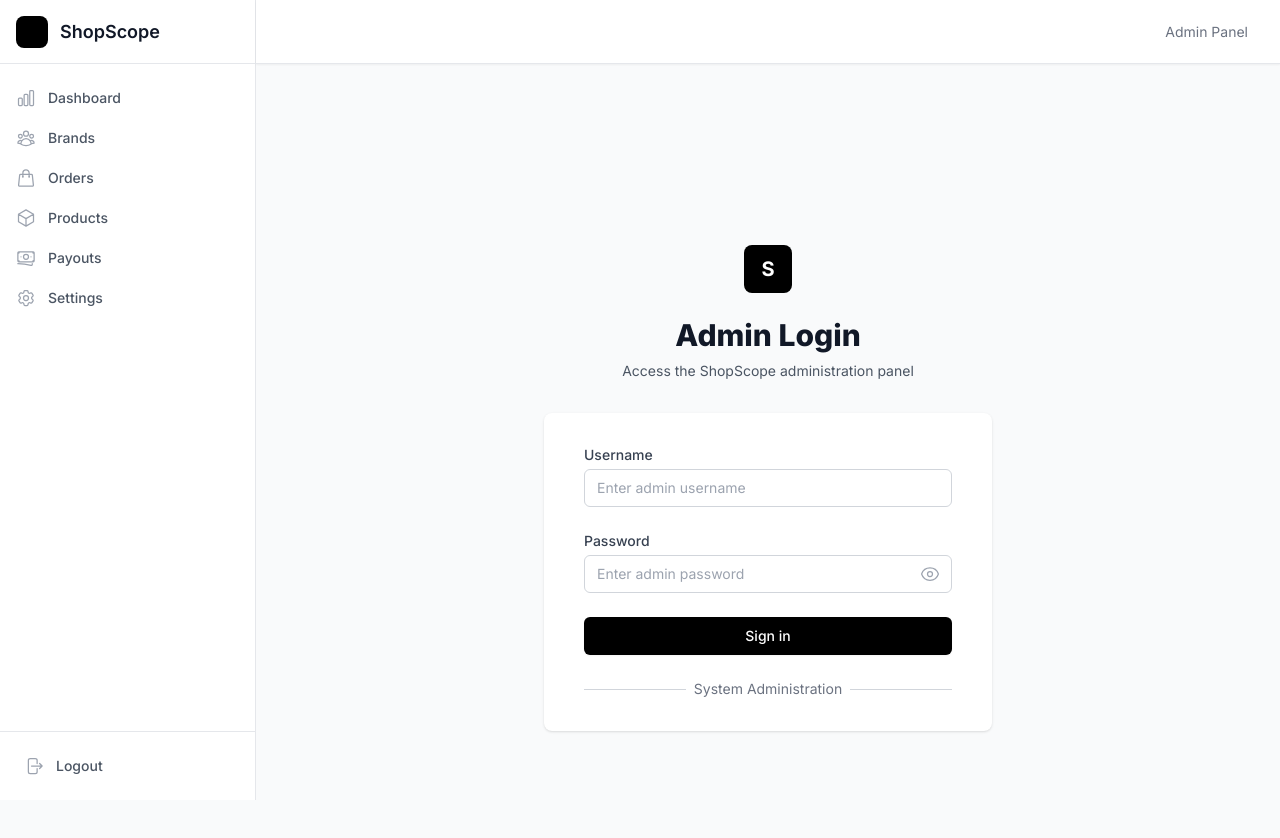
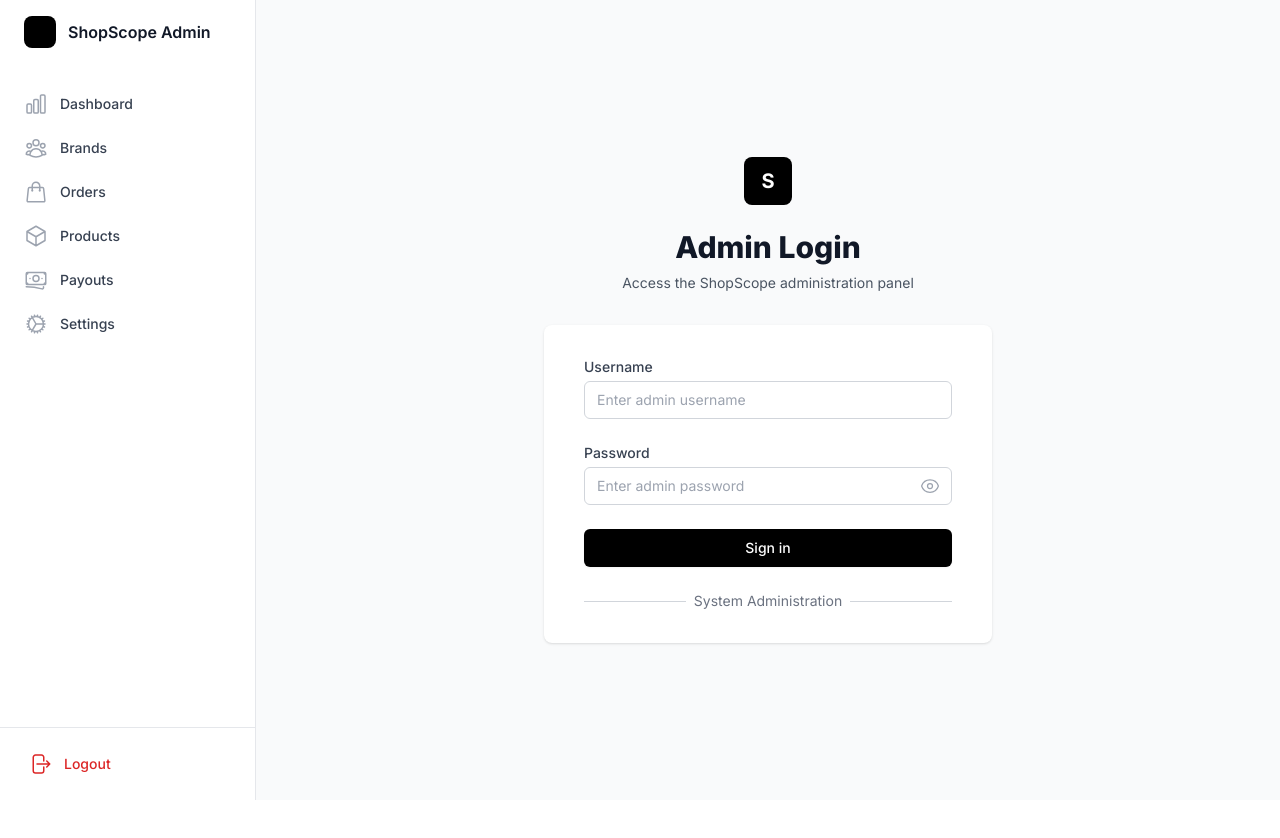
Before and after one commit to Shopscopeapp/shopscope-private, a Next.js app: page /admin/login in a window 1280 px wide. Shown: the top 838 px of the page. After the commit the page ends 800 px from the top, so only its background shows below. Built offline with nearby package versions, Linux system fonts and the light colour scheme; sample sign-in values are in the browser's storage.

Commit message:
Fix admin loading issue: add debugging and better error handling

```diff
--- a/src/app/admin/layout.tsx
+++ b/src/app/admin/layout.tsx
@@ -1,25 +1,27 @@
 'use client'
+
 import { useState, useEffect } from 'react'
-import { useRouter, usePathname } from 'next/navigation'
+import Link from 'next/link'
+import { usePathname, useRouter } from 'next/navigation'
 import {
   ChartBarIcon,
+  UserGroupIcon,
+  ShoppingBagIcon,
   CubeIcon,
-  ShoppingBagIcon,
   BanknotesIcon,
-  UserGroupIcon,
-  Cog6ToothIcon,
+  CogIcon,
   ArrowRightOnRectangleIcon,
   Bars3Icon,
   XMarkIcon
 } from '@heroicons/react/24/outline'
 
-const navigation = [
+const adminNavigation = [
   { name: 'Dashboard', href: '/admin', icon: ChartBarIcon },
   { name: 'Brands', href: '/admin/brands', icon: UserGroupIcon },
   { name: 'Orders', href: '/admin/orders', icon: ShoppingBagIcon },
   { name: 'Products', href: '/admin/products', icon: CubeIcon },
   { name: 'Payouts', href: '/admin/payouts', icon: BanknotesIcon },
-  { name: 'Settings', href: '/admin/settings', icon: Cog6ToothIcon },
+  { name: 'Settings', href: '/admin/settings', icon: CogIcon },
 ]
 
 export default function AdminLayout({
@@ -28,31 +30,41 @@ export default function AdminLayout({
   children: React.ReactNode
 }) {
   const [sidebarOpen, setSidebarOpen] = useState(false)
+  const pathname = usePathname()
+  const router = useRouter()
   const [isAuthenticated, setIsAuthenticated] = useState(false)
   const [loading, setLoading] = useState(true)
-  const router = useRouter()
-  const pathname = usePathname()
 
   useEffect(() => {
     const checkAuth = () => {
       const token = localStorage.getItem('admin_token')
+      console.log('Admin layout: checking auth, token exists:', !!token)
+
       if (!token) {
+        console.log('Admin layout: no token, redirecting to login')
         router.push('/admin/login')
         return
       }
+
+      console.log('Admin layout: token found, setting authenticated')
       setIsAuthenticated(true)
       setLoading(false)
     }
 
-    checkAuth()
+    // Add a small delay to prevent immediate redirect
+    const timer = setTimeout(checkAuth, 100)
+    return () => clearTimeout(timer)
   }, [router])
 
   const handleLogout = () => {
+    console.log('Admin layout: logging out')
     localStorage.removeItem('admin_token')
+    setIsAuthenticated(false)
     router.push('/admin/login')
   }
 
   if (loading) {
+    console.log('Admin layout: showing loading state')
     return (
       <div className="min-h-screen bg-gray-50 flex items-center justify-center">
         <div className="text-center">
@@ -64,56 +76,77 @@ export default function AdminLayout({
   }
 
   if (!isAuthenticated) {
-    return null
+    console.log('Admin layout: not authenticated, showing redirect')
+    return (
+      <div className="min-h-screen bg-gray-50 flex items-center justify-center">
+        <div className="text-center">
+          <div className="animate-spin rounded-full h-12 w-12 border-b-2 border-black mx-auto"></div>
+          <p className="mt-4 text-gray-600">Redirecting to login...</p>
+        </div>
+      </div>
+    )
   }
 
   return (
     <div className="min-h-screen bg-gray-50">
       {/* Mobile sidebar */}
-      <div className={`fixed inset-0 z-50 lg:hidden ${sidebarOpen ? 'block' : 'hidden'}`}>
-        <div className="fixed inset-0 bg-gray-600 bg-opacity-75" onClick={() => setSidebarOpen(false)} />
-        <div className="fixed inset-y-0 left-0 flex w-64 flex-col bg-white">
-          <div className="flex h-16 items-center justify-between px-4 border-b border-gray-200">
+      <div
+        className={`fixed inset-0 z-40 lg:hidden ${
+          sidebarOpen ? 'block' : 'hidden'
+        }`}
+      >
+        {/* Overlay */}
+        <div
+          className="fixed inset-0 bg-gray-600 bg-opacity-75"
+          onClick={() => setSidebarOpen(false)}
+        />
+
+        {/* Sidebar panel */}
+        <div className="fixed inset-y-0 left-0 flex w-full max-w-xs flex-col bg-white">
+          <div className="flex h-16 items-center justify-between px-6">
             <div className="flex items-center gap-3">
               <div className="w-8 h-8 bg-black rounded-lg" />
-              <span className="text-lg font-semibold text-gray-900">ShopScope</span>
+              <span className="font-semibold text-gray-900">Admin</span>
             </div>
             <button
               onClick={() => setSidebarOpen(false)}
-              className="text-gray-400 hover:text-gray-600"
+              className="text-gray-500 hover:text-gray-600 focus:outline-none focus:ring-2 focus:ring-black rounded-md"
             >
               <XMarkIcon className="h-6 w-6" />
             </button>
           </div>
-          <nav className="flex-1 space-y-1 px-2 py-4">
-            {navigation.map((item) => {
+
+          <nav className="mt-5 flex-1 space-y-1 px-3">
+            {adminNavigation.map((item) => {
               const isActive = pathname === item.href
               return (
-                <a
+                <Link
                   key={item.name}
                   href={item.href}
-                  className={`group flex items-center px-2 py-2 text-sm font-medium rounded-md ${
+                  className={`group flex items-center rounded-md px-3 py-2 text-sm font-medium ${
                     isActive
-                      ? 'bg-gray-100 text-gray-900'
-                      : 'text-gray-600 hover:bg-gray-50 hover:text-gray-900'
+                      ? 'bg-gray-100 text-black'
+                      : 'text-gray-700 hover:bg-gray-50 hover:text-black'
                   }`}
+                  onClick={() => setSidebarOpen(false)}
                 >
                   <item.icon
-                    className={`mr-3 h-5 w-5 ${
-                      isActive ? 'text-gray-500' : 'text-gray-400 group-hover:text-gray-500'
+                    className={`mr-3 h-6 w-6 flex-shrink-0 ${
+                      isActive ? 'text-black' : 'text-gray-400 group-hover:text-black'
                     }`}
                   />
                   {item.name}
-                </a>
+                </Link>
               )
             })}
           </nav>
+
           <div className="border-t border-gray-200 p-4">
             <button
               onClick={handleLogout}
-              className="flex w-full items-center px-2 py-2 text-sm font-medium text-gray-600 hover:bg-gray-50 hover:text-gray-900 rounded-md"
+              className="flex w-full items-center rounded-md px-3 py-2 text-sm font-medium text-red-600 hover:bg-red-50 hover:text-red-700"
             >
-              <ArrowRightOnRectangleIcon className="mr-3 h-5 w-5 text-gray-400" />
+              <ArrowRightOnRectangleIcon className="mr-3 h-6 w-6 flex-shrink-0" />
               Logout
             </button>
           </div>
@@ -122,42 +155,42 @@ export default function AdminLayout({
 
       {/* Desktop sidebar */}
       <div className="hidden lg:fixed lg:inset-y-0 lg:flex lg:w-64 lg:flex-col">
-        <div className="flex flex-col flex-grow bg-white border-r border-gray-200">
-          <div className="flex h-16 items-center px-4 border-b border-gray-200">
-            <div className="flex items-center gap-3">
+        <div className="flex min-h-0 flex-1 flex-col border-r border-gray-200 bg-white">
+          <div className="flex h-16 items-center gap-3 px-6">
             <div className="w-8 h-8 bg-black rounded-lg" />
-              <span className="text-lg font-semibold text-gray-900">ShopScope</span>
+            <span className="font-semibold text-gray-900">ShopScope Admin</span>
           </div>
-          </div>
-          <nav className="flex-1 space-y-1 px-2 py-4">
-            {navigation.map((item) => {
+
+          <nav className="mt-5 flex-1 space-y-1 px-3">
+            {adminNavigation.map((item) => {
               const isActive = pathname === item.href
               return (
-                <a
+                <Link
                   key={item.name}
                   href={item.href}
-                  className={`group flex items-center px-2 py-2 text-sm font-medium rounded-md ${
+                  className={`group flex items-center rounded-md px-3 py-2 text-sm font-medium ${
                     isActive
-                      ? 'bg-gray-100 text-gray-900'
-                      : 'text-gray-600 hover:bg-gray-50 hover:text-gray-900'
+                      ? 'bg-gray-100 text-black'
+                      : 'text-gray-700 hover:bg-gray-50 hover:text-black'
                   }`}
                 >
                   <item.icon
-                    className={`mr-3 h-5 w-5 ${
-                      isActive ? 'text-gray-500' : 'text-gray-400 group-hover:text-gray-500'
+                    className={`mr-3 h-6 w-6 flex-shrink-0 ${
+                      isActive ? 'text-black' : 'text-gray-400 group-hover:text-black'
                     }`}
                   />
                   {item.name}
-                </a>
+                </Link>
               )
             })}
           </nav>
+
           <div className="border-t border-gray-200 p-4">
             <button
               onClick={handleLogout}
-              className="flex w-full items-center px-2 py-2 text-sm font-medium text-gray-600 hover:bg-gray-50 hover:text-gray-900 rounded-md"
+              className="flex w-full items-center rounded-md px-3 py-2 text-sm font-medium text-red-600 hover:bg-red-50 hover:text-red-700"
             >
-              <ArrowRightOnRectangleIcon className="mr-3 h-5 w-5 text-gray-400" />
+              <ArrowRightOnRectangleIcon className="mr-3 h-6 w-6 flex-shrink-0" />
               Logout
             </button>
           </div>
@@ -166,26 +199,25 @@ export default function AdminLayout({
 
       {/* Main content */}
       <div className="lg:pl-64">
-        {/* Top bar */}
-        <div className="sticky top-0 z-40 flex h-16 shrink-0 items-center gap-x-4 border-b border-gray-200 bg-white px-4 shadow-sm sm:gap-x-6 sm:px-6 lg:px-8">
+        {/* Mobile header */}
+        <div className="sticky top-0 z-10 bg-white border-b border-gray-200 lg:hidden">
+          <div className="flex h-16 items-center gap-x-4 px-4 sm:px-6 lg:px-8">
             <button
               type="button"
-            className="-m-2.5 p-2.5 text-gray-700 lg:hidden"
+              className="text-gray-500 hover:text-gray-600 lg:hidden"
               onClick={() => setSidebarOpen(true)}
             >
               <span className="sr-only">Open sidebar</span>
               <Bars3Icon className="h-6 w-6" />
             </button>
-          <div className="flex flex-1 gap-x-4 self-stretch lg:gap-x-6">
-            <div className="flex flex-1"></div>
-            <div className="flex items-center gap-x-4 lg:gap-x-6">
-              <div className="text-sm text-gray-500">Admin Panel</div>
+
+            <div className="flex flex-1">
+              <h1 className="text-2xl font-semibold text-gray-900">Admin</h1>
             </div>
           </div>
         </div>
 
-        {/* Page content */}
-        <main className="py-6">
+        <main className="flex-1">
           {children}
         </main>
       </div>
```
Also changed, not shown: src/app/admin/page.tsx (+2 -76 lines). Lines whose indentation alone changed are shown as unchanged.
